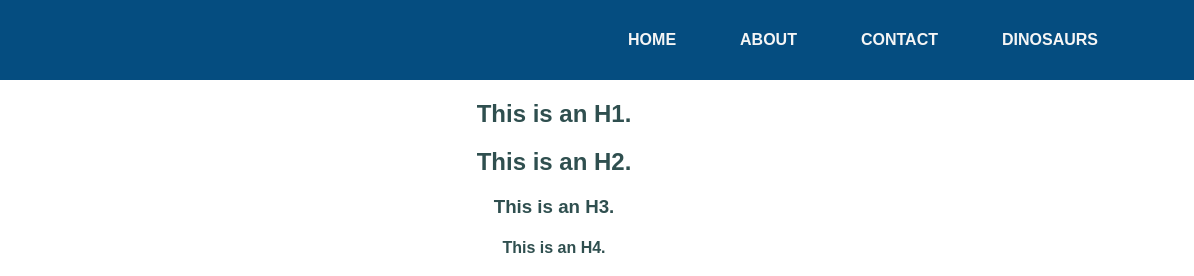
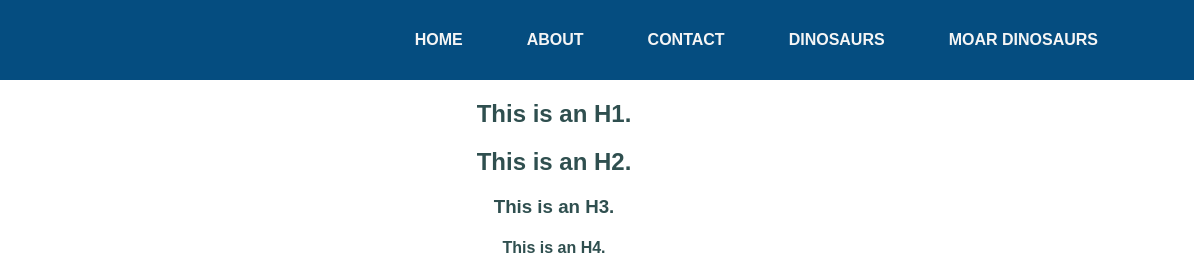
Before and after one commit to abbreviatedman/css-in-class-exercises, a plain HTML site: page index.html in a window 1280 px wide. Shown: the top 276 px of the page, 86-1280 px from the left. Drawn offline with Linux system fonts and the light colour scheme.

Commit message:
Test commit.

```diff
--- a/index.html
+++ b/index.html
@@ -18,6 +18,7 @@
         <li>ABOUT</li>
         <li>CONTACT</li>
         <li>DINOSAURS</li>
+        <li>MOAR DINOSAURS</li>
       </ul>
     </nav>
     <section class="headers-section">
--- a/styles/styles.css
+++ b/styles/styles.css
@@ -37,6 +37,7 @@ nav img {
   margin-left: 2em;
   border-radius: 100%;
 }
+
 a {
   color: inherit;
   text-decoration: none;
```
